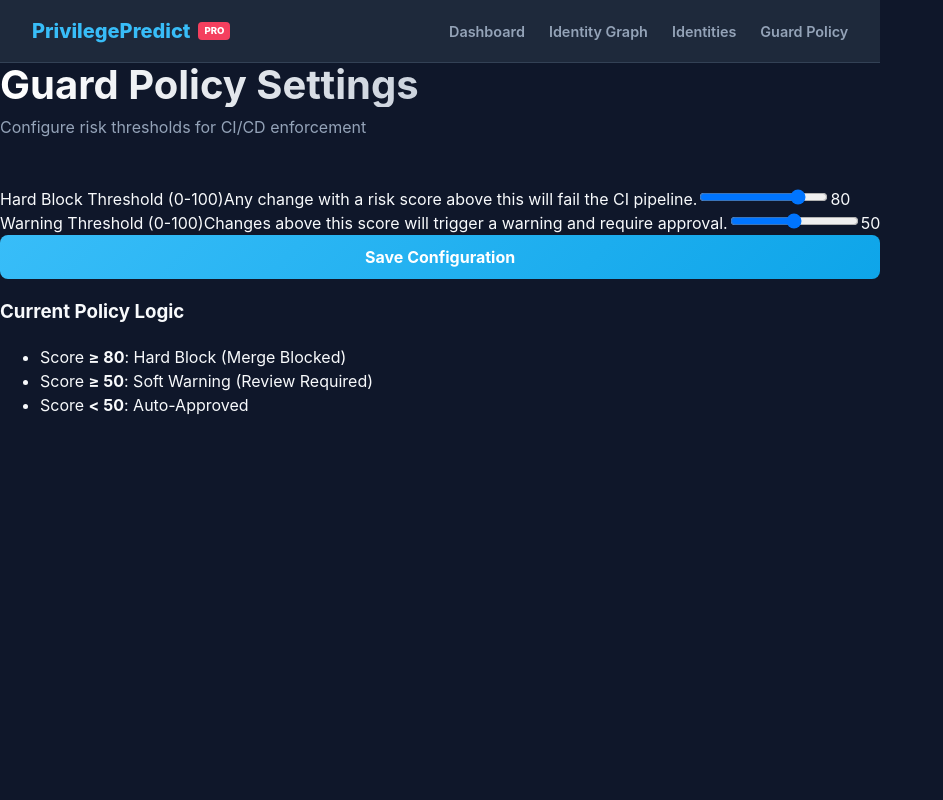
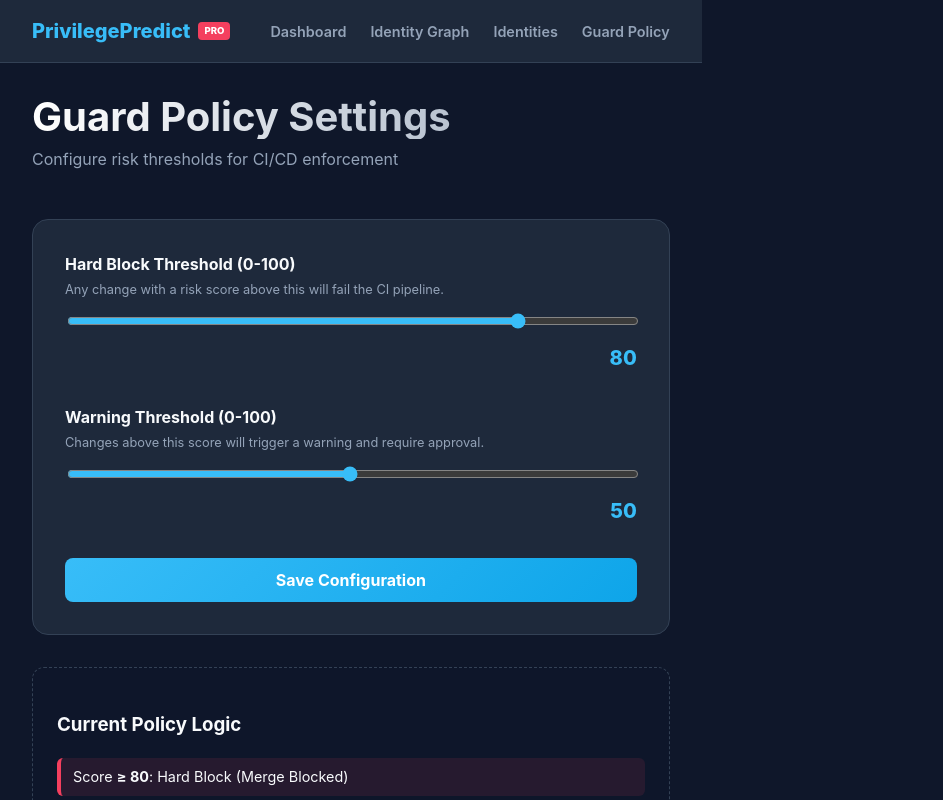
Before and after one commit to prompt-general/-PrivilegePredict-, a React app in the folder frontend/: page /settings in a window 1280 px wide. Shown: the whole page, without its empty margins (0-943 px from the left). Built offline with nearby package versions, Linux system fonts and the light colour scheme; the HTML template or start-up script is replaced by a standard one.

Commit message:
feat: Add initial global styling and comprehensive component-specific CSS for the application's user interface.

```diff
--- a/frontend/src/App.css
+++ b/frontend/src/App.css
@@ -599,3 +599,94 @@ main {
   margin-top: 4px;
   word-break: break-all;
 }
+
+/* Settings Page Styles */
+.settings-container {
+  padding: 2rem;
+  max-width: 800px;
+  margin: 0 auto;
+}
+
+.settings-panel {
+  background: var(--bg-panel);
+  padding: 2rem;
+  border-radius: 16px;
+  border: 1px solid var(--border);
+  margin-bottom: 2rem;
+}
+
+.settings-group {
+  margin-bottom: 2rem;
+  display: flex;
+  flex-direction: column;
+  gap: 12px;
+}
+
+.settings-group label {
+  font-weight: 700;
+  font-size: 1rem;
+  color: var(--text);
+  display: flex;
+  flex-direction: column;
+}
+
+.help-text {
+  font-size: 0.8rem;
+  color: var(--text-muted);
+  font-weight: 400;
+  margin-top: 4px;
+}
+
+.settings-group input[type="range"] {
+  width: 100%;
+  accent-color: var(--primary);
+}
+
+.range-value {
+  align-self: flex-end;
+  font-weight: 800;
+  color: var(--primary);
+  font-size: 1.25rem;
+}
+
+.save-confirmed {
+  margin-left: 1rem;
+  color: #10b981;
+  font-weight: 600;
+  font-size: 0.9rem;
+}
+
+.policy-preview {
+  background: rgba(15, 23, 42, 0.5);
+  padding: 1.5rem;
+  border-radius: 12px;
+  border: 1px dashed var(--border);
+}
+
+.preview-list {
+  list-style: none;
+  padding: 0;
+  margin: 1rem 0 0 0;
+}
+
+.preview-list li {
+  padding: 8px 12px;
+  margin-bottom: 8px;
+  border-radius: 6px;
+  font-size: 0.9rem;
+}
+
+.preview-list li.block {
+  background: rgba(244, 63, 94, 0.1);
+  border-left: 4px solid var(--accent);
+}
+
+.preview-list li.warning {
+  background: rgba(245, 158, 11, 0.1);
+  border-left: 4px solid #f59e0b;
+}
+
+.preview-list li.allow {
+  background: rgba(16, 185, 129, 0.1);
+  border-left: 4px solid #10b981;
+}
```
